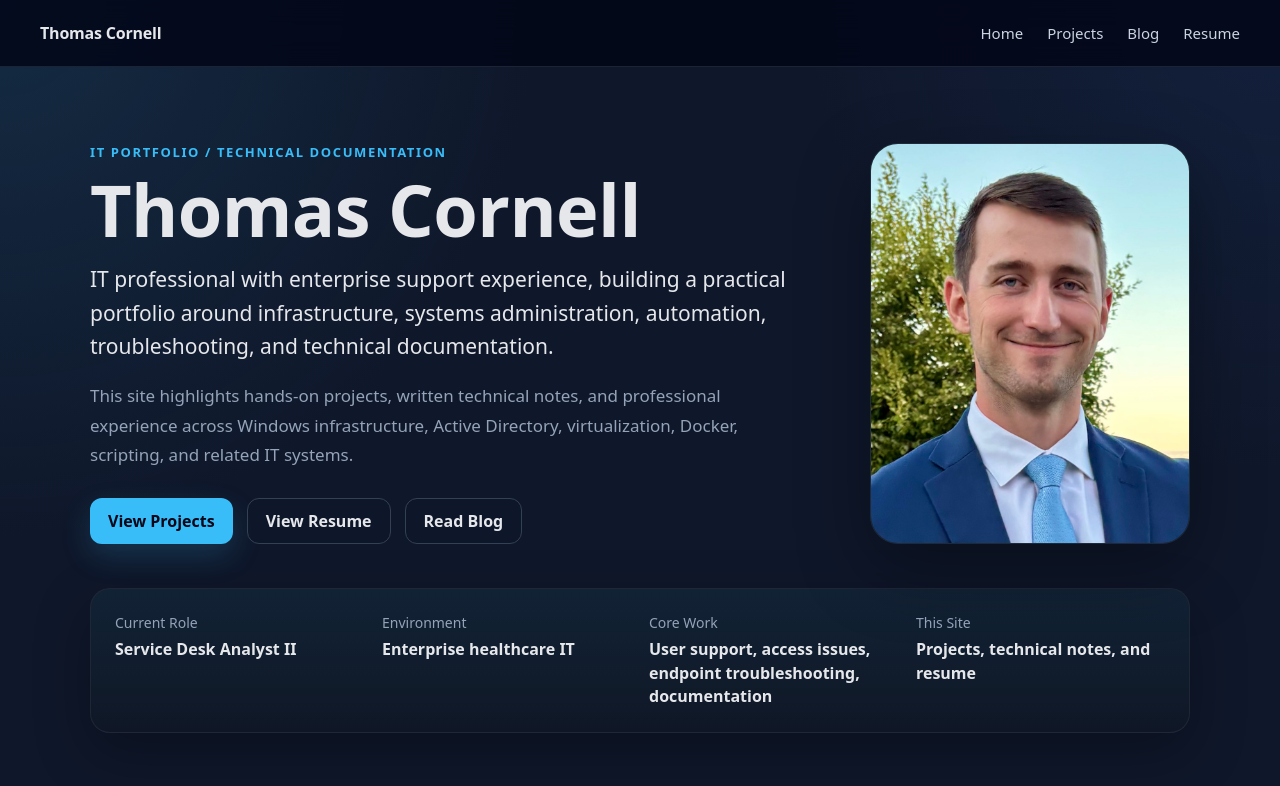
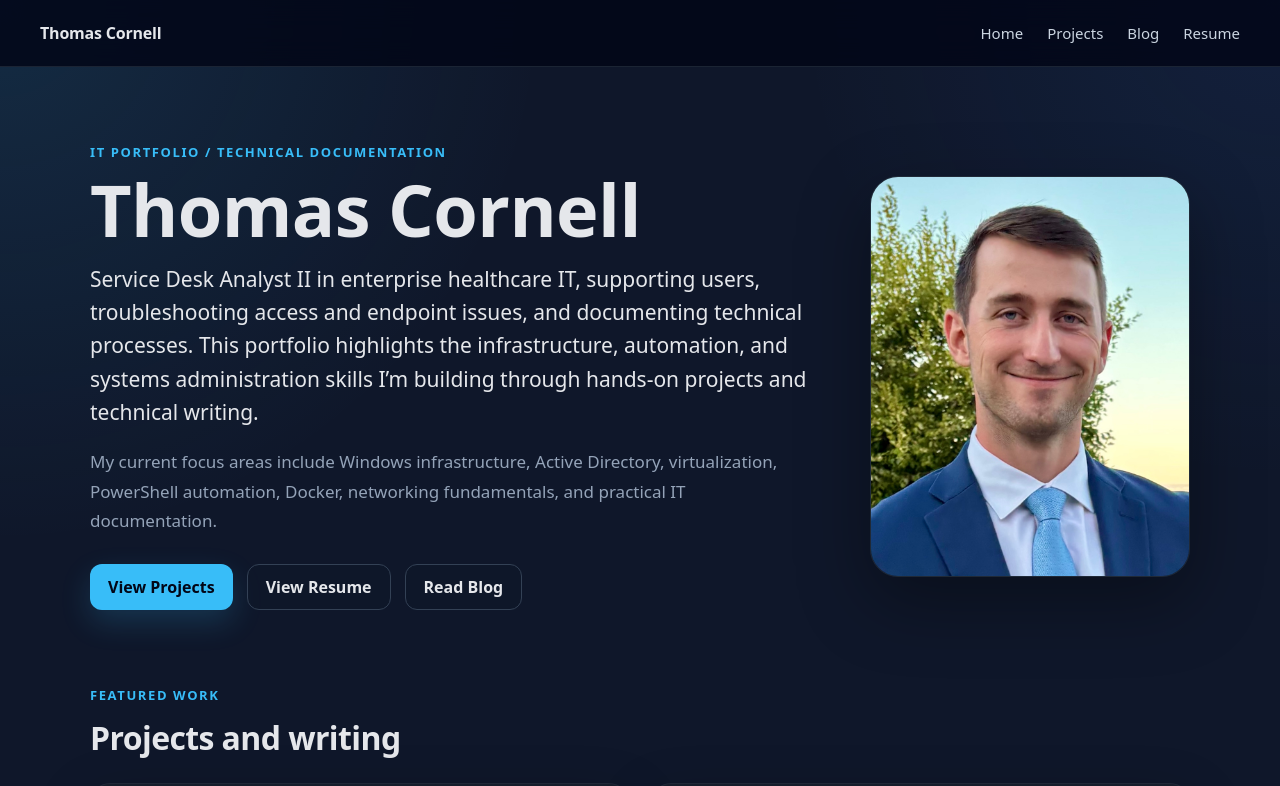
Before and after one commit to thcornell/portfolio-site, a Next.js app: page / in a window 1280 px wide. Shown: the top 786 px of the page. Built offline with nearby package versions, Linux system fonts and the light colour scheme.

Commit message:
simplify homepage

```diff
--- a/app/globals.css
+++ b/app/globals.css
@@ -97,7 +97,7 @@ a {
 .home-page {
   max-width: 1180px;
   margin: 0 auto;
-  padding: 72px 40px 72px;
+  padding: 72px 40px;
 }
 
 .eyebrow,
@@ -356,61 +356,6 @@ a {
   height: auto;
 }
 
-.home-glance-row {
-  display: grid;
-  grid-template-columns: repeat(4, minmax(0, 1fr));
-  gap: 18px;
-  margin-top: 44px;
-  padding: 24px;
-  border: 1px solid rgba(31, 41, 55, 0.95);
-  border-radius: 20px;
-  background:
-    linear-gradient(180deg, rgba(56, 189, 248, 0.07), transparent),
-    var(--surface);
-  box-shadow: 0 20px 55px rgba(0, 0, 0, 0.28);
-}
-
-.home-glance-row .summary-item {
-  padding: 0;
-  border-top: none;
-}
-
-.home-summary-card {
-  width: 100%;
-  padding: 24px;
-  background:
-    linear-gradient(180deg, rgba(56, 189, 248, 0.09), transparent 48%),
-    var(--surface-strong);
-}
-
-.summary-label {
-  margin: 0 0 20px 0;
-  color: var(--accent);
-  font-size: 13px;
-  font-weight: 800;
-  letter-spacing: 1.4px;
-  text-transform: uppercase;
-}
-
-.summary-item {
-  padding: 16px 0;
-  border-top: 1px solid var(--border);
-}
-
-.summary-item span {
-  display: block;
-  margin-bottom: 6px;
-  color: var(--muted);
-  font-size: 14px;
-}
-
-.summary-item strong {
-  display: block;
-  color: var(--text);
-  font-size: 16px;
-  line-height: 1.45;
-}
-
 .feature-grid {
   display: grid;
   grid-template-columns: repeat(2, minmax(0, 1fr));
@@ -661,10 +606,6 @@ hr {
     max-width: 340px;
   }
 
-  .home-glance-row {
-    grid-template-columns: 1fr;
-  }
-
   .home-name {
     letter-spacing: -0.5px;
     line-height: 1;
--- a/app/page.tsx
+++ b/app/page.tsx
@@ -14,15 +14,17 @@ export default function Home() {
           <h1 className="home-name">Thomas Cornell</h1>
 
           <p className="home-lead">
-            IT professional with enterprise support experience, building a
-            practical portfolio around infrastructure, systems administration,
-            automation, troubleshooting, and technical documentation.
+            Service Desk Analyst II in enterprise healthcare IT, supporting
+            users, troubleshooting access and endpoint issues, and documenting
+            technical processes. This portfolio highlights the infrastructure,
+            automation, and systems administration skills I’m building through
+            hands-on projects and technical writing.
           </p>
 
           <p className="home-supporting">
-            This site highlights hands-on projects, written technical notes, and
-            professional experience across Windows infrastructure, Active
-            Directory, virtualization, Docker, scripting, and related IT systems.
+            My current focus areas include Windows infrastructure, Active
+            Directory, virtualization, PowerShell automation, Docker, networking
+            fundamentals, and practical IT documentation.
           </p>
 
           <div className="home-actions">
@@ -49,30 +51,6 @@ export default function Home() {
             priority
             className="home-photo"
           />
-        </div>
-      </section>
-
-      <section className="home-glance-row">
-        <div className="summary-item">
-          <span>Current Role</span>
-          <strong>Service Desk Analyst II</strong>
-        </div>
-
-        <div className="summary-item">
-          <span>Environment</span>
-          <strong>Enterprise healthcare IT</strong>
-        </div>
-
-        <div className="summary-item">
-          <span>Core Work</span>
-          <strong>
-            User support, access issues, endpoint troubleshooting, documentation
-          </strong>
-        </div>
-
-        <div className="summary-item">
-          <span>This Site</span>
-          <strong>Projects, technical notes, and resume</strong>
         </div>
       </section>
 
```
